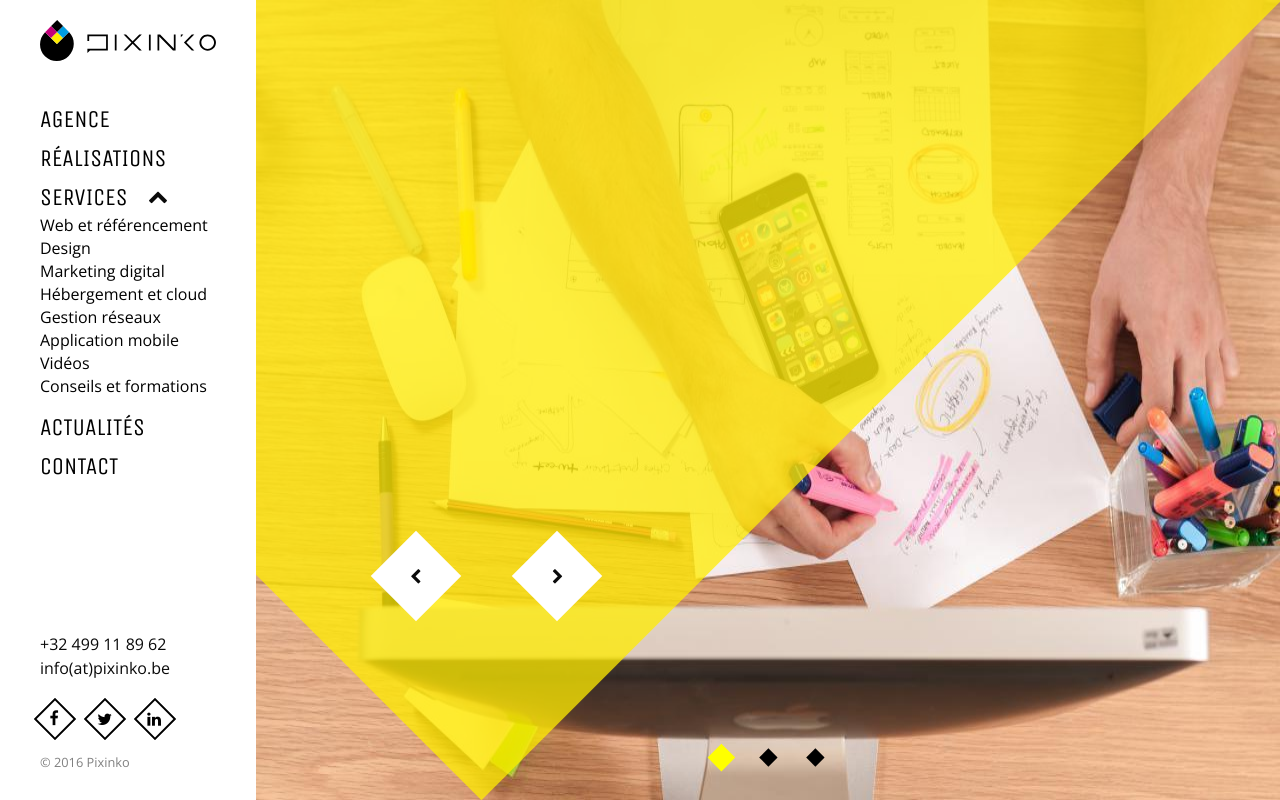
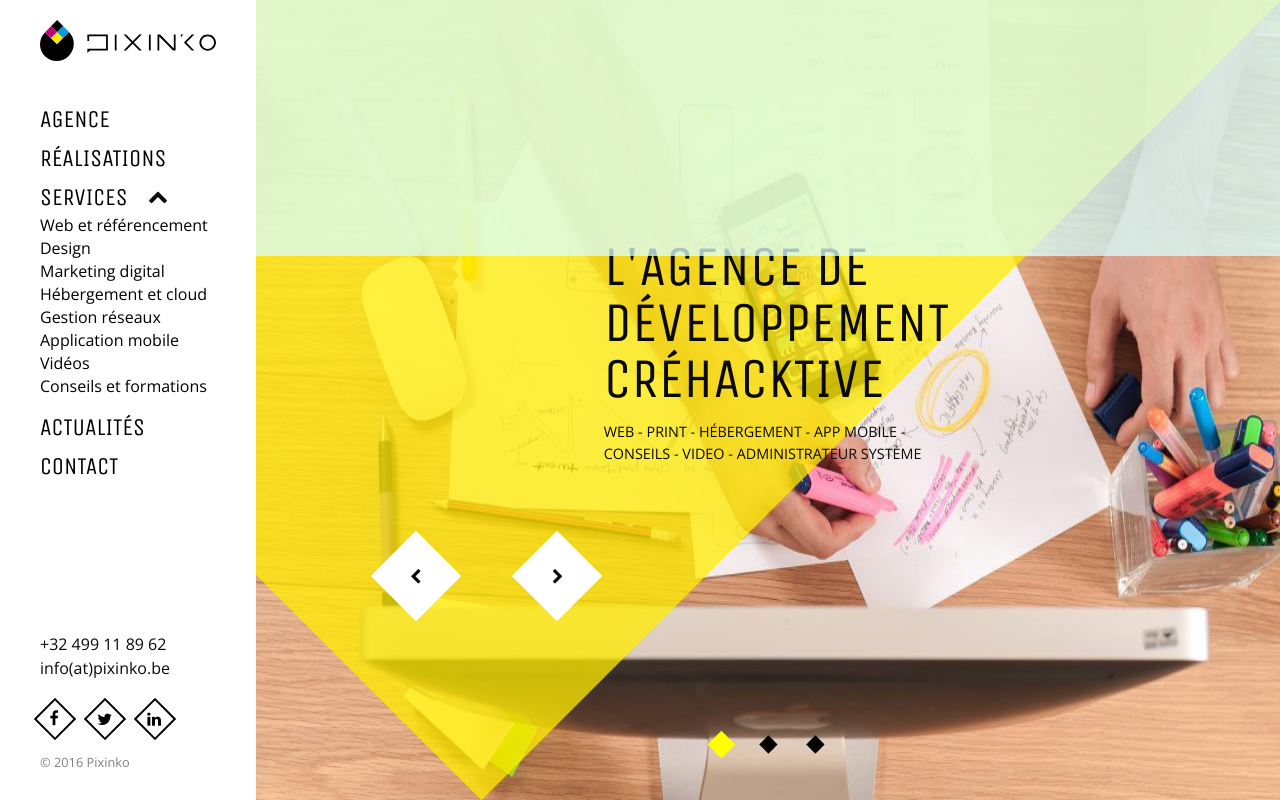
Before and after one commit to CelineThiry/Pix, a PHP site: page / in a window 1280 px wide. Run offline with PHP 8.4, Linux system fonts and the light colour scheme; some libraries are stand-ins or nearby versions.

Commit message:
- Worked on fixed central block text : now is staying fixed. - Worked on bleu bubbles animation

```diff
--- a/css/style.css
+++ b/css/style.css
@@ -207,7 +230,7 @@ main {
     bottom: 0;
     left: 0;
     background-color: transparent;
-    height: 5vw;
+    height: 6vw;
     width: 100%; }
     .layer2 .second-wrapper.bullet ul {
       margin: 0;
@@ -244,19 +267,36 @@ main {
         -ms-transform: rotate(45deg) scale(1.5);
         -o-transform: rotate(45deg) scale(1.5);
         transform: rotate(45deg) scale(1.5); }
+  .layer2 .second-wrapper.central-block {
+    background-color: transparent;
+    position: absolute;
+    top: 0;
+    left: 26vw;
+    width: 29vw;
+    padding: 15px;
+    margin-top: 28vh; }
+    .layer2 .second-wrapper.central-block h1 {
+      font-family: "Unica One", cursive;
+      text-transform: uppercase;
+      line-height: 1;
+      font-size: 3.5rem;
+      padding: 0;
+      margin: 0;
+      font-weight: normal; }
+    .layer2 .second-wrapper.central-block p {
+      text-transform: uppercase;
+      font-size: 0.9rem; }
 
 /* LAYER 3 */
 .layer3 {
-  display: none;
   position: absolute;
   top: 0;
-  bottom: 0;
   right: 0;
   width: 80vw;
   min-width: 650px;
   background-color: rgba(255, 255, 255, 0.5);
   z-index: 28;
-  height: 60vh; }
+  height: 32vh; }
 
 .slider-text {
   width: 100%;
@@ -283,11 +323,11 @@ main {
   .slider-text .block-text {
     display: block;
     border: none;
-    width: 35%;
+    width: 100%;
+    height: 100%;
     /* min-height: 100%; */
-    background-color: pink;
+    background-color: rgba(200, 255, 255, 0.5);
     margin: auto;
-    margin-top: 25vh;
     position: relative; }
     .slider-text .block-text h1 {
       text-align: left;
@@ -303,25 +343,39 @@ main {
 
 .exergue {
   position: absolute;
-  background-color: lightblue;
-  color: white;
+  background-color: transparent;
+  color: transparent;
   width: 300px;
   height: 100px;
   padding: 15px;
-  top: -120px;
-  left: -300px; }
+  top: 9vh;
+  left: -100vw;
+  -webkit-transition: all 1s ease 0.3s;
+  -moz-transition: all 1s ease 0.3s;
+  -ms-transition: all 1s ease 0.3s;
+  -o-transition: all 1s ease 0.3s;
+  transition: all 1s ease 0.3s; }
   .exergue p {
     margin: 0; }
   .exergue:after {
     content: "";
     width: 0;
     height: 0;
-    border-top: 40px solid transparent;
-    border-bottom: 40px solid transparent;
-    border-right: 40px solid lightblue;
+    border-top: 30px solid transparent;
+    border-bottom: 30px solid transparent;
+    border-right: 30px solid transparent;
+    /* #009DE0 */
     position: absolute;
-    bottom: -40px;
+    bottom: -30px;
     right: 0; }
+
+.exergue.active {
+  left: 4vw;
+  background-color: #009DE0;
+  color: white; }
+
+.exergue.active:after {
+  border-right: 30px solid #009DE0; }
 
 /* MENU RESPONSIVE */
 .menu-responsive {
--- a/index.php
+++ b/index.php
@@ -162,6 +162,12 @@
 						<li><a href="#" class="bullet3"></a></li>
 					</ul>
 				</div>
+				<div class="second-wrapper central-block">
+					<div class="text">
+						<h1>L'agence de développement créhacktive</h1>
+						<p>Web - Print - Hébergement - App Mobile - Conseils - Video - Administrateur système</p>
+					</div>
+				</div>
 			</div>
 		</div> <!-- END LAYER 2 -->
 		<div class="layer3">
@@ -169,8 +175,8 @@
 			  <ul>
 			    <li id="slide1">
 			      <div class="block-text">
-			      <h1>crehacktive<br>developpement<br>agency</h1>
-			      <p>print - web - mobile - video - training - IT</p>
+			      <!-- <h1>crehacktive<br>developpement<br>agency</h1>
+			      <p>print - web - mobile - video - training - IT</p> -->
 				      <div class="exergue">
 				      	<p>Lorem ipsum dolor sit amet, consectetur adipisicing elit. Nesciunt cum provident</p>
 
@@ -179,8 +185,7 @@
 			    </li>
 			    <li id="slide2">
 			      <div class="block-text">
-			      <h1>crehacktive<br>developpement<br>agency</h1>
-			      <p>print - web - mobile - video - training - IT</p>
+
 			      <div class="exergue">
 			      	<p>Lorem ipsum dolor sit amet, consectetur adipisicing elit. Repellendus error pariatur </p>
 
@@ -190,8 +195,7 @@
 			    </li>
 			    <li id="slide3">
 			      <div class="block-text">
-			      <h1>crehacktive<br>developpement<br>agency</h1>
-			      <p>print - web - mobile - video - training - IT</p>
+
 				      <div class="exergue">
 				      	<p>Lorem ipsum dolor sit amet, consectetur adipisicing elit. </p>
 
--- a/sass/style.scss
+++ b/sass/style.scss
@@ -295,7 +324,7 @@ main{
     		bottom: 0;
     		left: 0;
     		background-color: transparent;
-    		height: 5vw;
+    		height: 6vw;
     		width: 100%;
 
     		ul{
@@ -344,22 +373,48 @@ main{
 
     	}
 
+    	.second-wrapper.central-block{
+    		background-color: transparent;
+    		position: absolute;
+			top: 0;
+			left: 26vw;
+			// height: 37vw;
+			width: 29vw;
+			padding: 15px;
+			margin-top: 28vh;
+
+			h1{
+				font-family: $unica;
+				text-transform: uppercase;
+				line-height: 1;
+				font-size: 3.5rem;
+				padding: 0;
+				margin: 0;
+				font-weight: normal;
+			}
+
+			p{
+				text-transform: uppercase;
+				font-size: 0.9rem;
+			}
+    	}
+
 }
 
 
 /* LAYER 3 */
 
 .layer3 {
-  display: none;
+  // display: none;
   position: absolute;
   top: 0;
-  bottom: 0;
+  // bottom: 0;
   right: 0;
   width: 80vw;
   min-width: 650px;
   background-color: rgba(255,255,255,0.5);
   z-index: 28;
-  height: 60vh;
+  height: 32vh;
   // min-height: 450px;
 }
 
@@ -393,11 +448,12 @@ position: relative;
 	.block-text{
 		display: block;
     	border: none;
-    	width: 35%;
+    	width: 100%;
+    	height: 100%;
     	/* min-height: 100%; */
-    	background-color: pink;
+    	background-color: rgba(200,255,255,0.5);
     	margin: auto;
-    	margin-top: 25vh;
+    	// margin-top: 25vh;
     	// padding: 15px;
     	position: relative;
 
@@ -422,16 +478,24 @@ position: relative;
 }
 
 
-
-	.exergue{
+.exergue{
 		position: absolute;
-		background-color: lightblue;
-    	color: white;
+		background-color: transparent;
+    	color: transparent;
     	width: 300px;
     	height: 100px;
     	padding: 15px;
-    	top: -120px;
-    	left: -300px;
+    	top: 9vh;
+		left: -100vw;
+		-webkit-transition: all 1s ease 0.3s;
+		   -moz-transition: all 1s ease 0.3s;
+		    -ms-transition: all 1s ease 0.3s;
+		     -o-transition: all 1s ease 0.3s;
+		        transition: all 1s ease 0.3s;
+		// animation-name: text-bubble;
+		// animation-duration: 1s;
+		// animation-delay: 1s;
+		// animation-timing-function: ease;
 
     	p{
     		margin:0;
@@ -441,16 +505,35 @@ position: relative;
     		content: "";
     		width: 0;
     		height: 0;
-    		border-top: 40px solid transparent;
-    		border-bottom: 40px solid transparent;
-    		border-right: 40px solid lightblue;
+    		border-top: 30px solid transparent;
+    		border-bottom: 30px solid transparent;
+    		border-right: 30px solid transparent; /* #009DE0 */
     		position: absolute;
-    		bottom: -40px;
+    		bottom: -30px;
     		right: 0;
 		}
-	}
+}
 
+// @keyframes text-bubble{
+// 	0%{
+// 		background-color: transparent;
+// 		left: 100vw;
+// 	}
+// 	100%{
+// 		background-color: #009DE0;
+// 		left: 4vw;
+// 	}
+// }
 
+.exergue.active{
+	left: 4vw;
+	background-color: #009DE0;
+   	color: white;
+}
+
+.exergue.active:after{
+	border-right: 30px solid #009DE0;
+}
 
 
 
```
Also changed, not shown: other parts of css/style.css (+25 -1 lines), other parts of sass/style.scss (+32 -0 lines), js/svg.js (added, +31 -0 lines), 1 other file.
